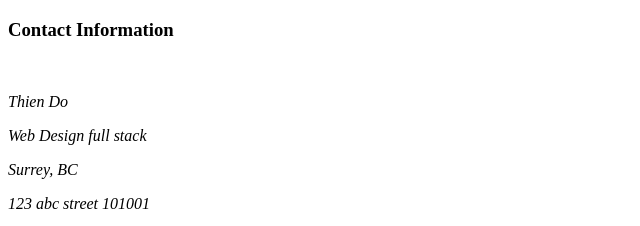
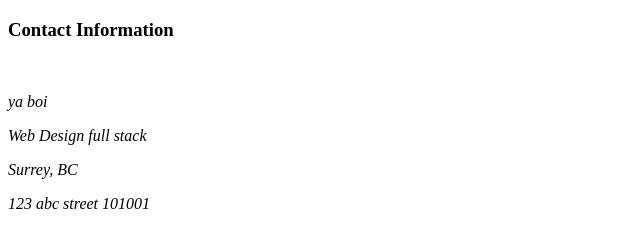
Before and after one commit to Dojohnny87/CV, a plain HTML site: page Contact.html in a window 1280 px wide. Shown: the top 226 px of the page, 0-640 px from the left. Drawn offline with Linux system fonts and the light colour scheme.

Commit message:
Update Contact.html

```diff
--- a/Contact.html
+++ b/Contact.html
@@ -7,7 +7,7 @@
   <body>
     <h3><b>Contact Information</b></h3>
     <br>
-    <p><i>Thien Do</i></p>
+    <p><i>ya boi</i></p>
     <p><i>Web Design full stack</i></p>
     <p><i>Surrey, BC</i></p>
     <p><i> 123 abc street 101001</i></p>
```
